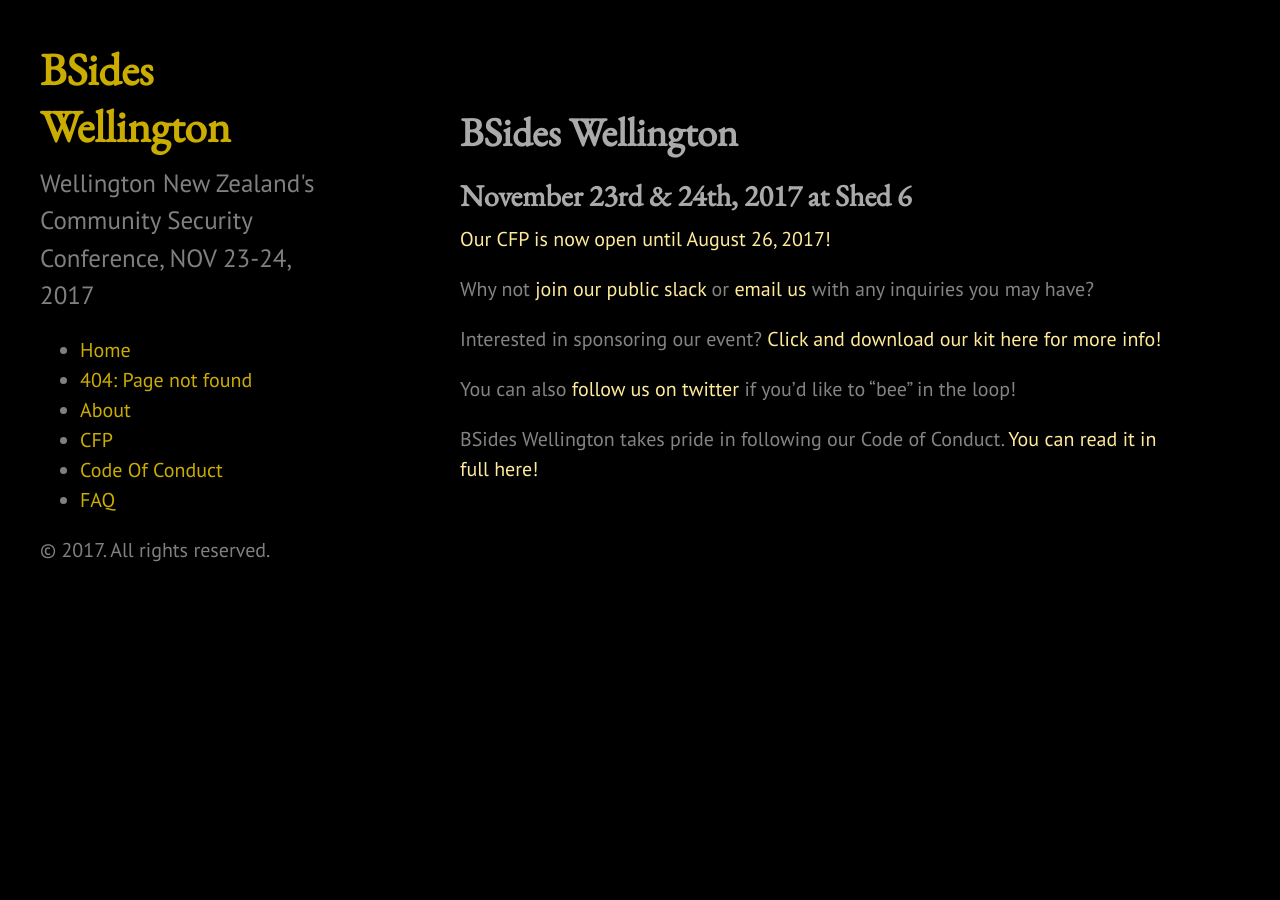
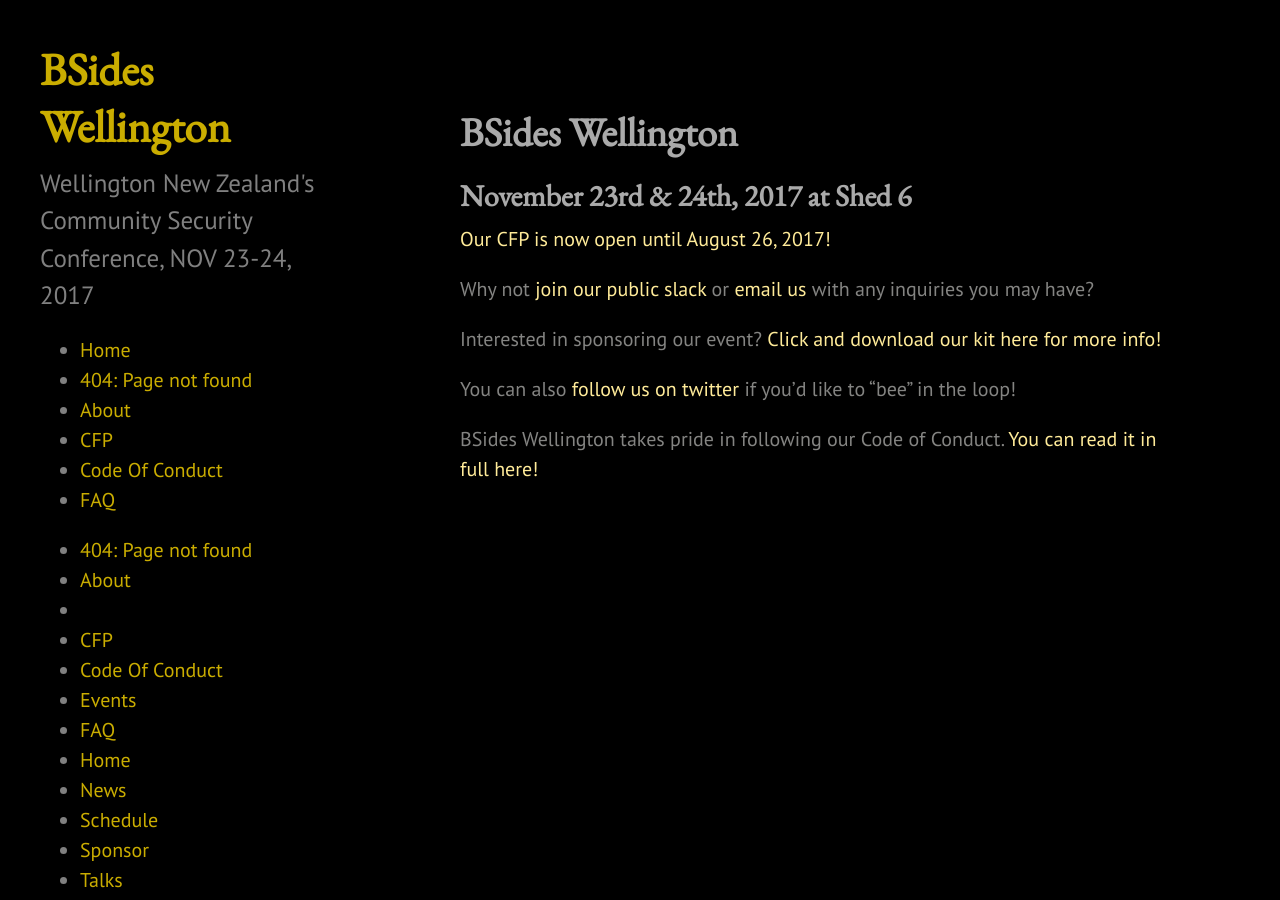
Before and after one commit to bsideswlg/bsideswlg.github.io, a Jekyll site: the page built from index.md, in a window 1280 px wide. Built offline with Jekyll 4.4.1, drawn with Linux system fonts in a browser that asks for light colours.

Commit message:
Menu Tweaks

```diff
--- a/404.html
+++ b/404.html
@@ -1,5 +1,5 @@
 ---
-layout: default
+layout: null
 title: "404: Page not found"
 permalink: 404.html
 ---
--- a/_includes/sidebar.html
+++ b/_includes/sidebar.html
@@ -29,6 +29,19 @@
 {% endcomment %}
       {% include automenu url='/' sort="url" reverse=false all=false %}
 
+{% assign pages = site.pages | sort:"weight"  %}
+
+<ul>
+  {% for p in pages %}
+    <li>
+      <a {% if p.url == page.url %}class="active"{% endif %} href="{{ p.url }}">
+        {{ p.title }}
+      </a>
+    </li>
+  {% endfor %}
+</ul>
+
+
       </nav>
 
     <p>&copy; {{ site.time | date: '%Y' }}. All rights reserved.</p>
```
